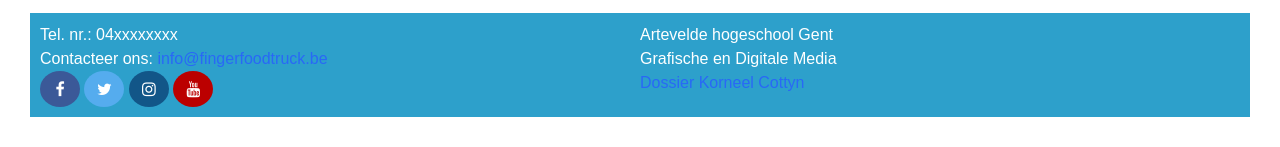
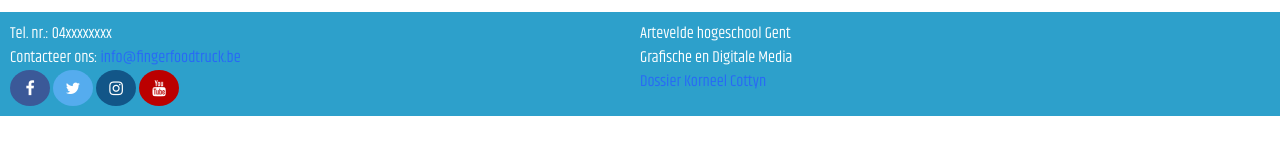
Before and after one commit to KorneelCottyn/KorneelCottyn.github.io, a plain HTML site: page overons.html in a window 1280 px wide. Shown: the part 2584-2731 px from the top of the page. After the commit the page ends 2700 px from the top, so only its background shows below. Drawn offline with nearby package versions, Linux system fonts and the light colour scheme; some packages are replaced by stand-ins of ours; a script that the page names is missing; a web font is replaced by a local one.

Commit message:
Aanpassing Fonts Website
Aanpassing Google Fonts Website Korneel Cottyn

```diff
--- a/overons.html
+++ b/overons.html
@@ -6,7 +6,10 @@
   <meta charset="UTF-8">
   <meta name="viewport" content="width=device-width, initial-scale=1.0">
   <meta http-equiv="X-UA-Compatible" content="ie=edge">
+ <link href="https://fonts.googleapis.com/css?family=Anton" rel="stylesheet">
+  <link href="https://fonts.googleapis.com/css?family=Anton|Khand" rel="stylesheet">
   <link href="https://fonts.googleapis.com/css?family=Coda" rel="stylesheet">
+  <link href="https://fonts.googleapis.com/css?family=Lobster" rel="stylesheet">
   <link rel="stylesheet" href="css/vendor/bootstrap.css">
   <link rel="stylesheet" href="css/style.css">
   <title>OVER ONS</title>
@@ -108,6 +111,10 @@
                   </p>
                 </div>
               </div>
+            </div>
+            </div>
+        </div>
+      </div>
               <div class="rowfooter">
                 <div class="col-sm-12">
                   <div class="row">
```
Also changed, not shown: contact.html (+3 -0 lines), ontdek.html (+3 -0 lines), 1 other file.
